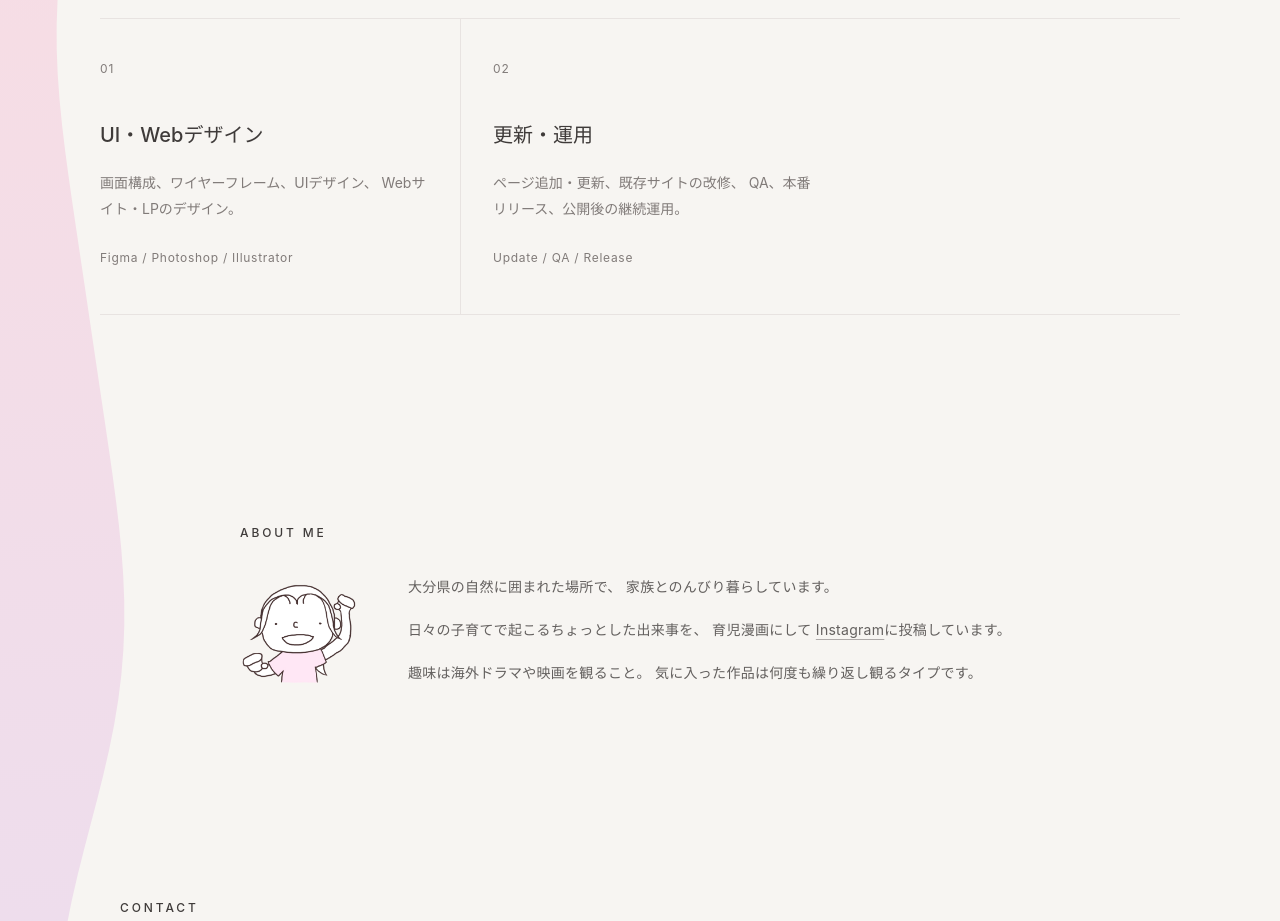
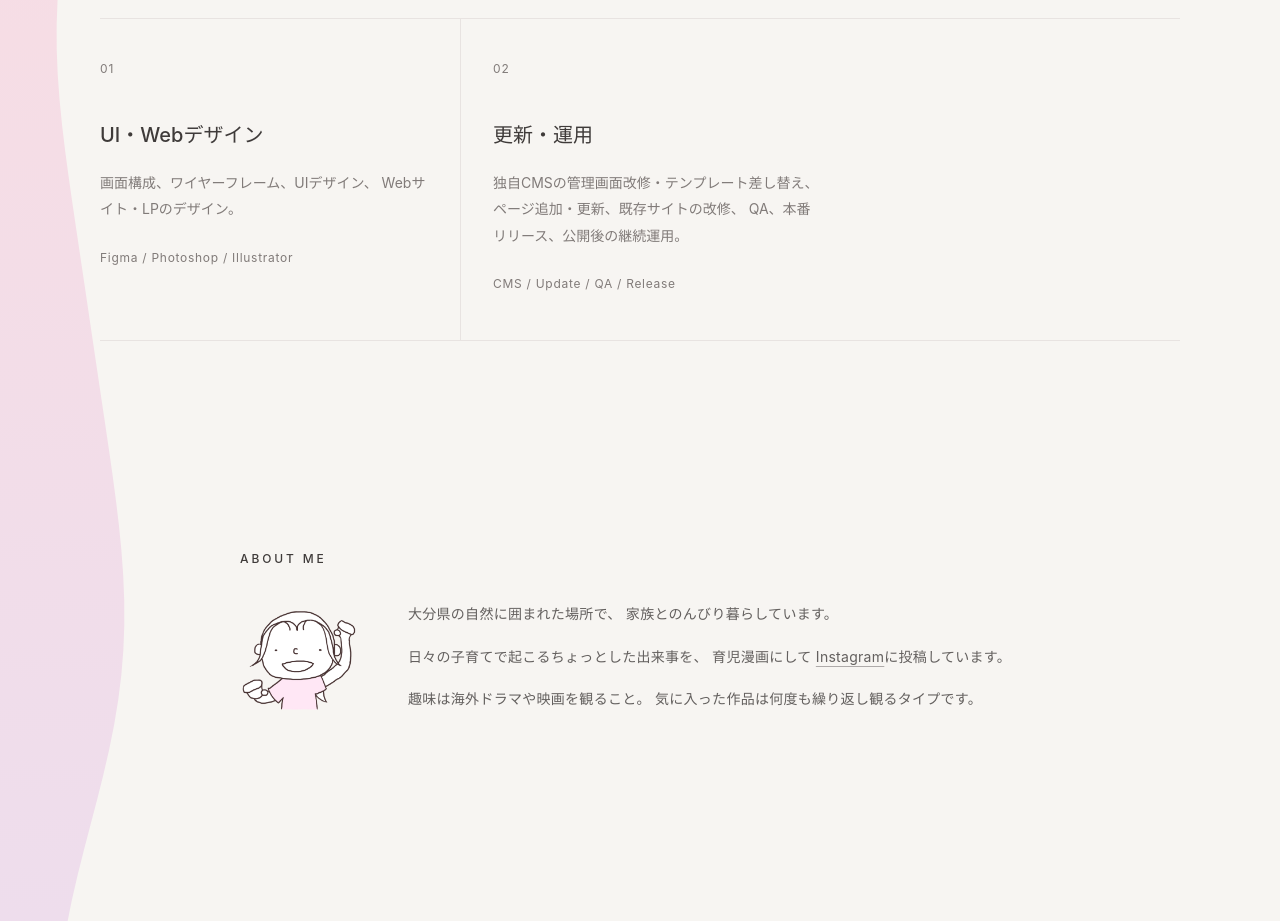
Before and after one commit to kapeing/portfolio-2026, a plain HTML site: page index.html in a window 1280 px wide. Shown: the part 6071-6992 px from the top of the page. Drawn offline with Linux system fonts and the light colour scheme.

Commit message:
CMSの実務経験を追記

```diff
--- a/index.html
+++ b/index.html
@@ -347,11 +347,12 @@
 <span class="skill-other__number">02</span>
 <h4>更新・運用</h4>
 <p>
-                  ページ追加・更新、既存サイトの改修、
-                  QA、本番リリース、公開後の継続運用。
-                </p>
+  独自CMSの管理画面改修・テンプレート差し替え、
+  ページ追加・更新、既存サイトの改修、
+  QA、本番リリース、公開後の継続運用。
+</p>
 <p class="skill-other__tools">
-                  Update / QA / Release
+                CMS / Update / QA / Release
                 </p>
 </article>
 </div>
```
